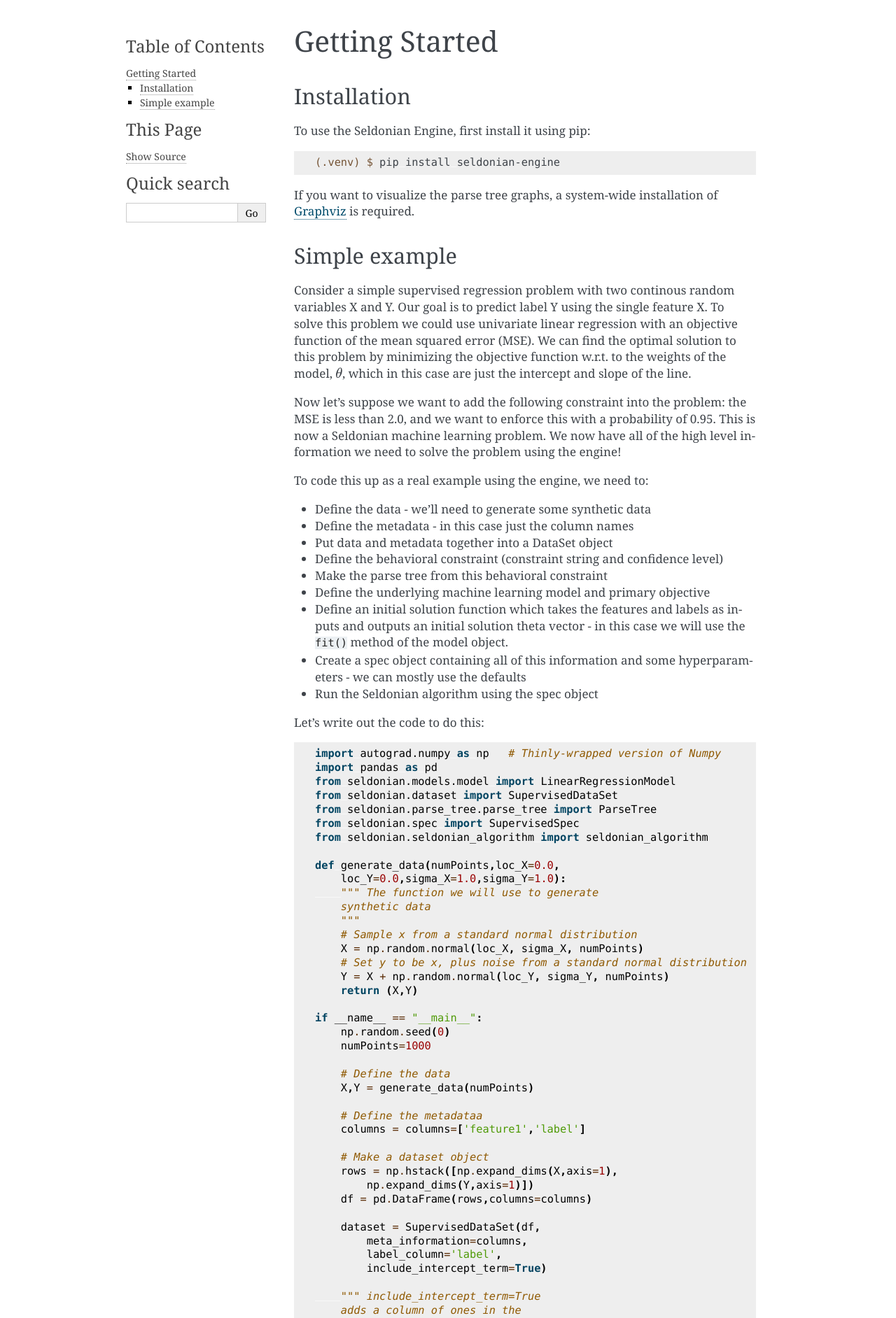
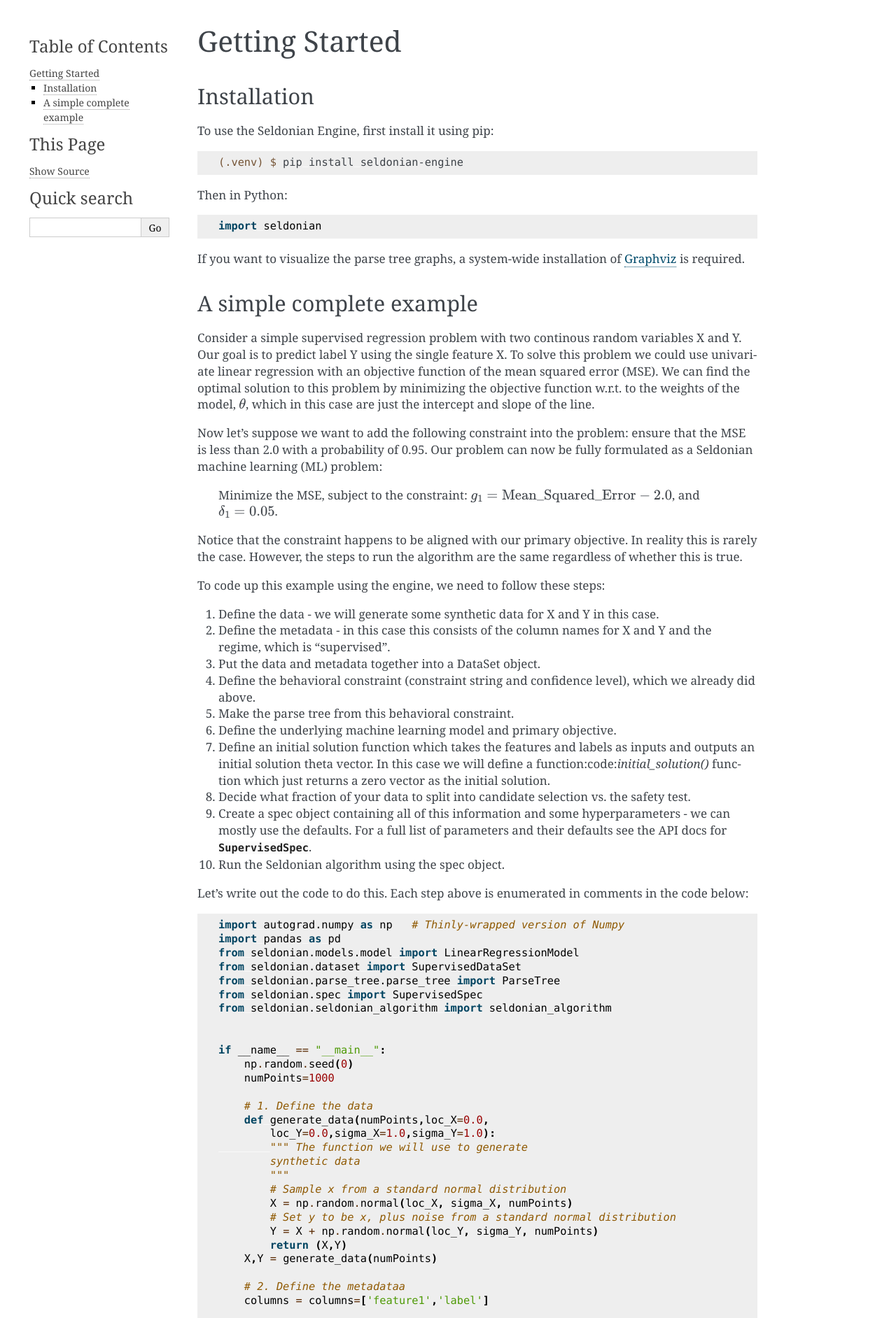
Before and after one commit to seldonian-toolkit/Engine, a Sphinx documentation site: the page built from source/getting_started.rst, in a window 1280 px wide. Shown: the top 1884 px of the page at 70% size. Built offline with Sphinx 7.4.7, drawn with Linux system fonts in a browser that asks for light colours; some of the changed text lies outside the part shown.

```diff
--- a/source/conf.py
+++ b/source/conf.py
@@ -56,6 +56,10 @@ exclude_patterns = []
 #
 html_theme = 'alabaster'
 
+html_theme_options = {
+    'page_width': '95%',
+}
+
 # Add any paths that contain custom static files (such as style sheets) here,
 # relative to this directory. They are copied after the builtin static files,
 # so a file named "default.css" will overwrite the builtin "default.css".
--- a/source/getting_started.rst
+++ b/source/getting_started.rst
@@ -13,29 +13,42 @@ To use the Seldonian Engine, first install it using pip:
 
    (.venv) $ pip install seldonian-engine
 
+Then in Python:
+
+.. code::
+
+    import seldonian
+
+
+
 If you want to visualize the parse tree graphs, a system-wide installation of `Graphviz <https://graphviz.org/download/>`_ is required.
 
 .. _simple_example:
 
-Simple example
---------------
+A simple complete example
+-------------------------
 Consider a simple supervised regression problem with two continous random variables X and Y. Our goal is to predict label Y using the single feature X. To solve this problem we could use univariate linear regression with an objective function of the mean squared error (MSE). We can find the optimal solution to this problem by minimizing the objective function w.r.t. to the weights of the model, :math:`{\theta}`, which in this case are just the intercept and slope of the line.
 
-Now let's suppose we want to add the following constraint into the problem: the MSE is less than 2.0, and we want to enforce this with a probability of 0.95. This is now a Seldonian machine learning problem. We now have all of the high level information we need to solve the problem using the engine!
+Now let's suppose we want to add the following constraint into the problem: ensure that the MSE is less than 2.0 with a probability of 0.95. Our problem can now be fully formulated as a Seldonian machine learning (ML) problem:
 
-To code this up as a real example using the engine, we need to:
+  Minimize the MSE, subject to the constraint: :math:`g_{1} = \mathrm{Mean\_Squared\_Error} - 2.0`, and :math:`{\delta}_1=0.05`.
 
-- Define the data - we'll need to generate some synthetic data
-- Define the metadata - in this case just the column names
-- Put data and metadata together into a DataSet object
-- Define the behavioral constraint (constraint string and confidence level)
-- Make the parse tree from this behavioral constraint
-- Define the underlying machine learning model and primary objective
-- Define an initial solution function which takes the features and labels as inputs and outputs an initial solution theta vector - in this case we will use the :code:`fit()` method of the model object.
-- Create a spec object containing all of this information and some hyperparameters - we can mostly use the defaults
-- Run the Seldonian algorithm using the spec object
+Notice that the constraint happens to be aligned with our primary objective. In reality this is rarely the case. However, the steps to run the algorithm are the same regardless of whether this is true.
 
-Let's write out the code to do this:
+To code up this example using the engine, we need to follow these steps:
+
+1. Define the data - we will generate some synthetic data for X and Y in this case.
+2. Define the metadata - in this case this consists of the column names for X and Y and the regime, which is "supervised".
+3. Put the data and metadata together into a DataSet object.
+4. Define the behavioral constraint (constraint string and confidence level), which we already did above.
+5. Make the parse tree from this behavioral constraint.
+6. Define the underlying machine learning model and primary objective.
+7. Define an initial solution function which takes the features and labels as inputs and outputs an initial solution theta vector. In this case we will define a function:code:`initial_solution()` function which just returns a zero vector as the initial solution.
+8. Decide what fraction of your data to split into candidate selection vs. the safety test.
+9. Create a spec object containing all of this information and some hyperparameters - we can mostly use the defaults. For a full list of parameters and their defaults see the API docs for :py:class:`.SupervisedSpec`.
+10. Run the Seldonian algorithm using the spec object.
+
+Let's write out the code to do this. Each step above is enumerated in comments in the code below:
 
 .. code::
 
@@ -47,28 +60,28 @@ Let's write out the code to do this:
     from seldonian.spec import SupervisedSpec
     from seldonian.seldonian_algorithm import seldonian_algorithm
 
-    def generate_data(numPoints,loc_X=0.0,
-        loc_Y=0.0,sigma_X=1.0,sigma_Y=1.0):
-        """ The function we will use to generate
-        synthetic data
-        """
-        # Sample x from a standard normal distribution
-        X = np.random.normal(loc_X, sigma_X, numPoints)
-        # Set y to be x, plus noise from a standard normal distribution
-        Y = X + np.random.normal(loc_Y, sigma_Y, numPoints)
-        return (X,Y)
 
     if __name__ == "__main__":
         np.random.seed(0)
         numPoints=1000
 
-        # Define the data
+        # 1. Define the data
+        def generate_data(numPoints,loc_X=0.0,
+            loc_Y=0.0,sigma_X=1.0,sigma_Y=1.0):
+            """ The function we will use to generate
+            synthetic data
+            """
+            # Sample x from a standard normal distribution
+            X = np.random.normal(loc_X, sigma_X, numPoints)
+            # Set y to be x, plus noise from a standard normal distribution
+            Y = X + np.random.normal(loc_Y, sigma_Y, numPoints)
+            return (X,Y)
         X,Y = generate_data(numPoints)
 
-        # Define the metadataa
+        # 2. Define the metadataa
         columns = columns=['feature1','label']
 
-        # Make a dataset object
+        # 3. Make a dataset object
         rows = np.hstack([np.expand_dims(X,axis=1),
             np.expand_dims(Y,axis=1)])
         df = pd.DataFrame(rows,columns=columns)
@@ -84,13 +97,13 @@ Let's write out the code to do this:
         during matrix multiplication.
         """
 
-        # Define the behavioral constraints
+        # 4. Define the behavioral constraints
         constraint_strs = ['Mean_Squared_Error - 2.0']
         deltas = [0.05] # confidence levels
 
-        # Make the parse tree from this behavioral constraint
-        # Even though we only have one constraint, parse_trees
-        # still needs to be a list
+        """ 5. Make the parse tree from this behavioral constraint
+        parse_trees always needs to be a list. We only have one constraint,
+        so parse_trees is just a list of length 1. """
 
         parse_trees = []
         for ii in range(len(constraint_strs)):
@@ -116,47 +129,33 @@ Let's write out the code to do this:
 
             parse_trees.append(parse_tree)
 
-        # Define the underlying machine learning model
+        # 6. Define the underlying machine learning model and primary objective
         model_class = LinearRegressionModel
 
-        # Define the primary objective, the MSE
         primary_objective = model_class().sample_Mean_Squared_Error
 
-        # Define initial solution function
-        initial_solution_fn=model_class().fit
+        # 7. Define initial solution function
+        def initial_solution(X,y):
+            """ Initial solution will be [0,0] """
+            return np.zeros(2)
+        initial_solution_fn=initial_solution
 
-        # Create a spec object, using a lot of hidden defaults
+        # 8. Decide what fraction of your data to split into
+        # candidate selection vs. the safety test.
+        frac_data_in_safety=0.6
 
+        # 9. Create a spec object, using a lot of hidden defaults
         spec = SupervisedSpec(
             dataset=dataset,
             model_class=model_class,
-            frac_data_in_safety=0.6,
+            frac_data_in_safety=frac_data_in_safety,
             primary_objective=primary_objective,
             initial_solution_fn=initial_solution_fn,
             parse_trees=parse_trees,
         )
 
-        # Run seldonian algorithm
+        # 10. Run seldonian algorithm using the spec object
         passed_safety,candidate_solution = seldonian_algorithm(spec)
         print(passed_safety,candidate_solution)
 
-In order to use the engine to enforce this constraint, we need to write this constraint function as a constraint string. The constraint string is:
-
-
-
-We also need to supply a :term:`confidence level<Confidence level>`, :math:`{\delta}`, for this constraint. Let's use a value of :math:`{\delta}=0.05`, so that the constraint is enforced with a probability of :math:`1-{\delta}=0.95`.
-
-
-
-what datasets and constraints we want to use. We will use the command line interface (CLI) in this example, specifically the supervised learning CLI.
-
-Looking at the documentation for :py:mod:`.cli_supervised`, we can see the usage is:
-
- .. code-block:: console
-
-     $ python interface.py data_pth metadata_pth
-     [--include_sensitive_columns]
-     [--include_intercept_term]
-     [--save_dir]
-
-The two required arguments are :code:`data_pth`, the path to the data file and :code:`metadata_pth`, the path to the metadata file. The data and metadata files for this example can be downloaded from the source code repository on `GitHub <https://github.com/seldonian-framework/Engine/tree/main/static/datasets/GPA>`_. The other arguments are optional, but we will want to use
+In the second to last line, notice  how :code:`seldonian_algorithm()` returns two values. :code:`passed_safety` is a boolean indicating whether the candidate solution found during candidate selection passed the safety test. If :code:`passed_safety==False`, then :code:`candidate_solution="NSF"`, i.e. "No Solution Found". If :code:`passed_safety==False` then the candidate solution is a numpy array of model weights. In this example, you should get :code:`passed_safety=True` and a candidate solution of something like: :code:`[0.16818159 0.17379649]`, which might differ slightly depending on your machine's random number generator.
```
Also changed, not shown: source/overview.rst (+5 -6 lines), source/_autosummary/seldonian.dataset.rst (line endings or trailing spaces), 16 other files.
